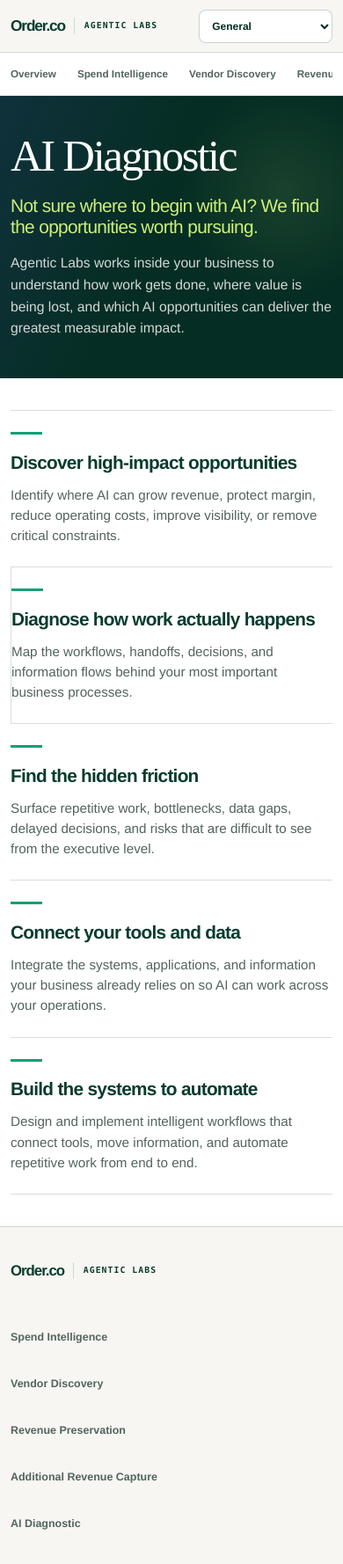
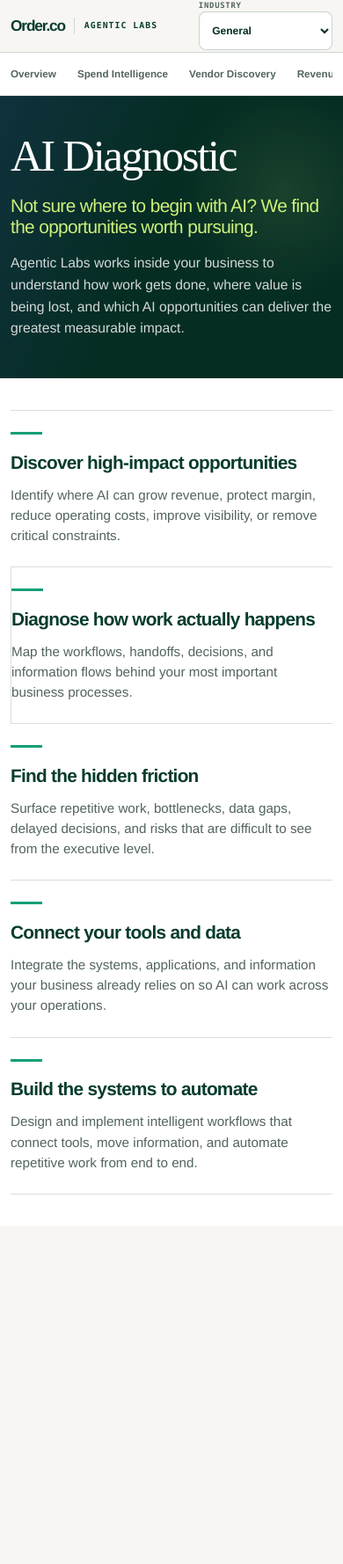
Before and after one commit to nadavism/agenticlabs, a React (Vite) app: page /ai-diagnostic in a window 390 px wide. Shown: the top 1778 px of the page at 88% size. After the commit the page ends 1394 px from the top, so only its background shows below. Built offline with nearby package versions, Linux system fonts and the light colour scheme.

Commit message:
Finalize navigation and launch behavior

```diff
--- a/src/components/SiteShell.tsx
+++ b/src/components/SiteShell.tsx
@@ -34,7 +34,7 @@ export function SiteShell({ activePage, children }: { activePage: PageId; childr
         search: updateIndustrySearch(location.search, nextIndustry),
         hash: location.hash,
       },
-      { replace: true, preventScrollReset: true },
+      { preventScrollReset: true },
     )
   }
 
@@ -72,22 +72,6 @@ export function SiteShell({ activePage, children }: { activePage: PageId; childr
         Content shown for {industry === 'data-centers' ? 'Data Centers' : industry[0].toUpperCase() + industry.slice(1)}
       </p>
       <main id="main-content">{children}</main>
-      <footer className="site-footer">
-        <div className="site-container site-footer__inner">
-          <Link className="footer-brand" to={buildHref('/', location.search, industry)}>
-            <span>Order.co</span>
-            <span className="brand-divider" aria-hidden="true" />
-            <span className="agentic-label">Agentic Labs</span>
-          </Link>
-          <nav aria-label="Footer navigation">
-            {routeConfig.slice(1).map((route) => (
-              <Link key={route.id} to={buildHref(route.path, location.search, industry)}>
-                {route.label}
-              </Link>
-            ))}
-          </nav>
-        </div>
-      </footer>
     </div>
   )
 }
--- a/src/pages/HomePage.tsx
+++ b/src/pages/HomePage.tsx
@@ -1,3 +1,4 @@
+import { useEffect } from 'react'
 import { Link, useLocation } from 'react-router-dom'
 import { resolveContent } from '../content'
 import { ArrowDownRight, pageIcons } from '../components/Icons'
@@ -10,6 +11,17 @@ export function HomePage() {
   const location = useLocation()
   const industry = getIndustryFromSearch(location.search)
   const content = resolveContent('home', industry)
+
+  useEffect(() => {
+    document.title = 'Agentic Labs | Order.co'
+    let canonical = document.querySelector<HTMLLinkElement>('link[rel="canonical"]')
+    if (!canonical) {
+      canonical = document.createElement('link')
+      canonical.rel = 'canonical'
+      document.head.append(canonical)
+    }
+    canonical.href = '/'
+  }, [])
 
   return (
     <SiteShell activePage="home">
--- a/src/styles.css
+++ b/src/styles.css
@@ -62,8 +62,7 @@ a {
 }
 
 .site-shell {
-  min-height: 100vh;
-  overflow: clip;
+  overflow-x: clip;
 }
 
 .site-container {
@@ -89,8 +88,7 @@ a {
   gap: 2rem;
 }
 
-.brand-lockup,
-.footer-brand {
+.brand-lockup {
   display: inline-flex;
   min-height: 44px;
   align-items: center;
@@ -466,45 +464,6 @@ a {
   line-height: 1.45;
 }
 
-.site-footer {
-  border-top: 1px solid var(--line);
-  background: var(--paper);
-}
-
-.site-footer__inner {
-  display: flex;
-  min-height: 88px;
-  align-items: center;
-  justify-content: space-between;
-  gap: 2rem;
-}
-
-.footer-brand > span:first-child {
-  font-size: 1.05rem;
-  font-weight: 760;
-  letter-spacing: -0.06em;
-}
-
-.site-footer nav {
-  display: flex;
-  flex-wrap: wrap;
-  justify-content: flex-end;
-  gap: 0.55rem 1.1rem;
-}
-
-.site-footer nav a {
-  min-height: 44px;
-  display: inline-flex;
-  align-items: center;
-  color: var(--muted);
-  font-size: 0.78rem;
-  font-weight: 650;
-}
-
-.site-footer nav a:hover {
-  color: var(--ink);
-}
-
 .content-swap {
   animation: content-fade 180ms both ease-out;
 }
@@ -669,15 +628,6 @@ a {
     min-height: 210px;
   }
 
-  .site-footer__inner {
-    flex-direction: column;
-    align-items: flex-start;
-    padding-block: 1.75rem;
-  }
-
-  .site-footer nav {
-    justify-content: flex-start;
-  }
 }
 
 @media (max-width: 600px) {
@@ -685,8 +635,7 @@ a {
     width: min(calc(100% - 1.5rem), 540px);
   }
 
-  .brand-lockup,
-  .footer-brand {
+  .brand-lockup {
     gap: 0.65rem;
   }
 
@@ -707,20 +656,19 @@ a {
   }
 
   .industry-select {
-    gap: 0;
+    flex-direction: column;
+    align-items: flex-start;
+    gap: 0.1rem;
   }
 
   .industry-select > span {
-    position: absolute;
-    width: 1px;
-    height: 1px;
-    overflow: hidden;
-    clip: rect(0, 0, 0, 0);
+    font-size: 0.56rem;
+    line-height: 1;
   }
 
   .industry-select select {
     min-width: 112px;
-    height: 38px;
+    height: 44px;
     padding-left: 0.65rem;
     font-size: 0.75rem;
   }
@@ -774,11 +722,6 @@ a {
     padding: 1.25rem;
   }
 
-  .site-footer nav {
-    display: grid;
-    grid-template-columns: 1fr;
-    width: 100%;
-  }
 }
 
 @media (prefers-reduced-motion: reduce) {
```
Also changed, not shown: 1 other file (tests, documents, lock files or other folders).
